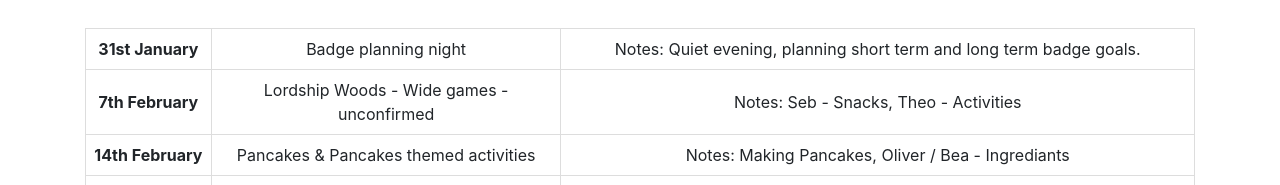
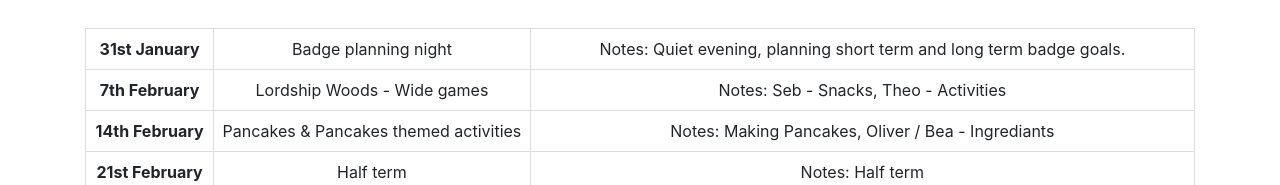
Before and after one commit to Catley94/scoutexplorers, a React (Create React App) app: page / in a window 1280 px wide. Shown: the part 759-944 px from the top of the page. Built offline with nearby package versions, Linux system fonts and the light colour scheme.

Commit message:
confirmed wide games

```diff
--- a/src/Body/Body.js
+++ b/src/Body/Body.js
@@ -65,7 +65,7 @@ const Body = props => {
                 <tr>
                   {/* <th>{props.fourthFridayDate} {props.fourthFridayMonth}</th> */}
                   <th>7th February</th>
-                  <td>Lordship Woods - Wide games - unconfirmed</td>
+                  <td>Lordship Woods - Wide games</td>
                   <td>Notes: Seb - Snacks, Theo - Activities</td>
                 </tr>
                 <tr>
```
